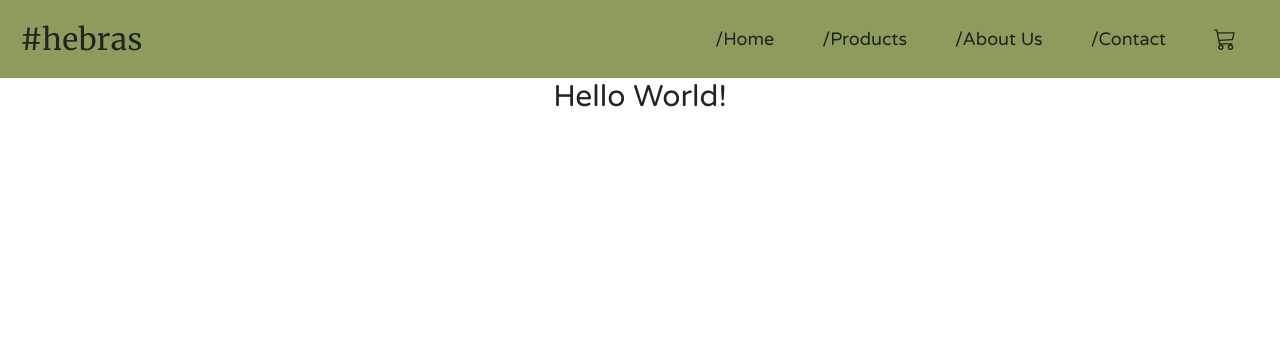
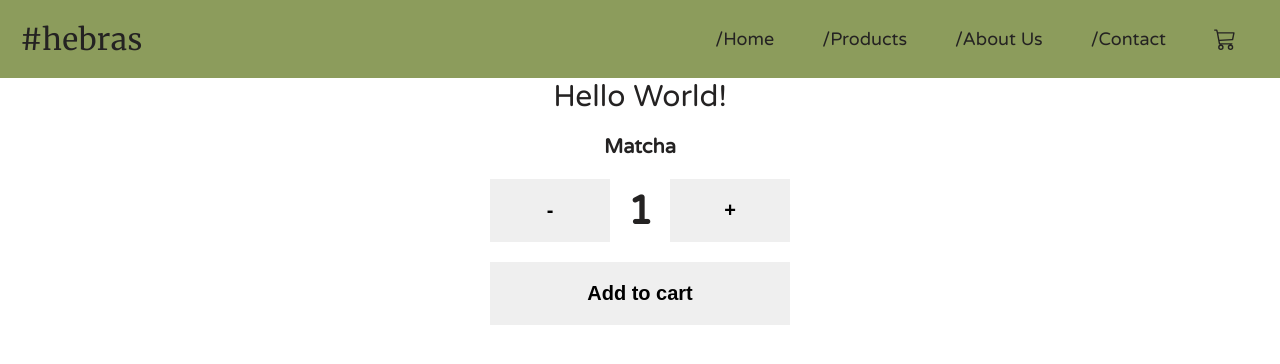
Before and after one commit to gomeznahuel/hebras, a React (Create React App) app: page / in a window 1280 px wide. Shown: the top 364 px of the page. Built offline with nearby package versions, Linux system fonts and the light colour scheme.

Commit message:
Third challenge

```diff
--- a/src/App.js
+++ b/src/App.js
@@ -1,12 +1,18 @@
 import { Container } from "./stylesheet/App.elements";
 import ItemListContainer from "./components/ItemListContainer/ItemListContainer";
 import Header from "./components/Header/Header";
+import ItemCount from "./components/ItemCount/ItemCount";
 
 function App() {
+  const onAdd = (count) => {
+    alert(`Added ${count} matcha to cart`);
+  };
+
   return (
     <Container>
       <Header />
       <ItemListContainer text="Hello World!" />
+      <ItemCount stock={5} initialCount={1} onAdd={onAdd} />
     </Container>
   );
 }
--- /dev/null
+++ b/src/components/ItemCount/ItemCount.elements.js
@@ -0,0 +1,55 @@
+import styled from "styled-components";
+
+export const ItemCountContainer = styled.div`
+  width: 30em;
+  margin: 0 auto;
+`;
+
+export const TextContainer = styled.div`
+  width: 100%;
+  text-align: center;
+
+  p {
+    font-size: 2rem;
+    font-weight: bold;
+    margin: 1em;
+  }
+`;
+
+export const CountContainer = styled.div`
+  width: 100%;
+  display: flex;
+  justify-content: space-between;
+  align-items: center;
+`;
+
+export const ItemCountButton = styled.button`
+  width: 12rem;
+  border: none;
+  cursor: pointer;
+  transition: all 0.3s ease-in-out;
+  padding: 1em;
+  font-size: 2em;
+  font-weight: bold;
+`;
+
+export const Count = styled.p`
+  font-size: 4rem;
+  font-weight: bold;
+`;
+
+export const AddToCartButton = styled.button`
+  width: 100%;
+  border: none;
+  cursor: pointer;
+  transition: all 0.3s ease-in-out;
+  padding: 1em;
+  font-size: 2em;
+  font-weight: bold;
+  margin-top: 1em;
+
+  &:disabled {
+    cursor: not-allowed;
+    opacity: 0.5;
+  }
+`;
--- /dev/null
+++ b/src/components/ItemCount/ItemCount.js
@@ -0,0 +1,46 @@
+import { useState } from "react";
+import { ItemCountContainer, TextContainer, CountContainer, ItemCountButton, AddToCartButton, Count } from "./ItemCount.elements.js";
+
+const ItemCount = ({ stock, initialCount, onAdd }) => {
+  const [count, setCount] = useState(initialCount);
+
+  class Counter {
+    constructor(count) {
+      this.count = count;
+    }
+
+    add() {
+      if (this.count < stock) {
+        this.count++;
+        setCount(this.count);
+      }
+    }
+
+    subtract() {
+      if (this.count >= 1) {
+        this.count--;
+        setCount(this.count);
+      }
+    }
+  }
+
+  const counter = new Counter(count);
+
+  return (
+    <ItemCountContainer>
+      <TextContainer>
+        <p>Matcha</p>
+      </TextContainer>
+      <CountContainer>
+        <ItemCountButton onClick={() => counter.subtract()}>-</ItemCountButton>
+        <Count>{count}</Count>
+        <ItemCountButton onClick={() => counter.add()}>+</ItemCountButton>
+      </CountContainer>
+      <AddToCartButton onClick={() => onAdd(count)} disabled={count === 0}>
+        Add to cart
+      </AddToCartButton>
+    </ItemCountContainer>
+  );
+};
+
+export default ItemCount;
```
